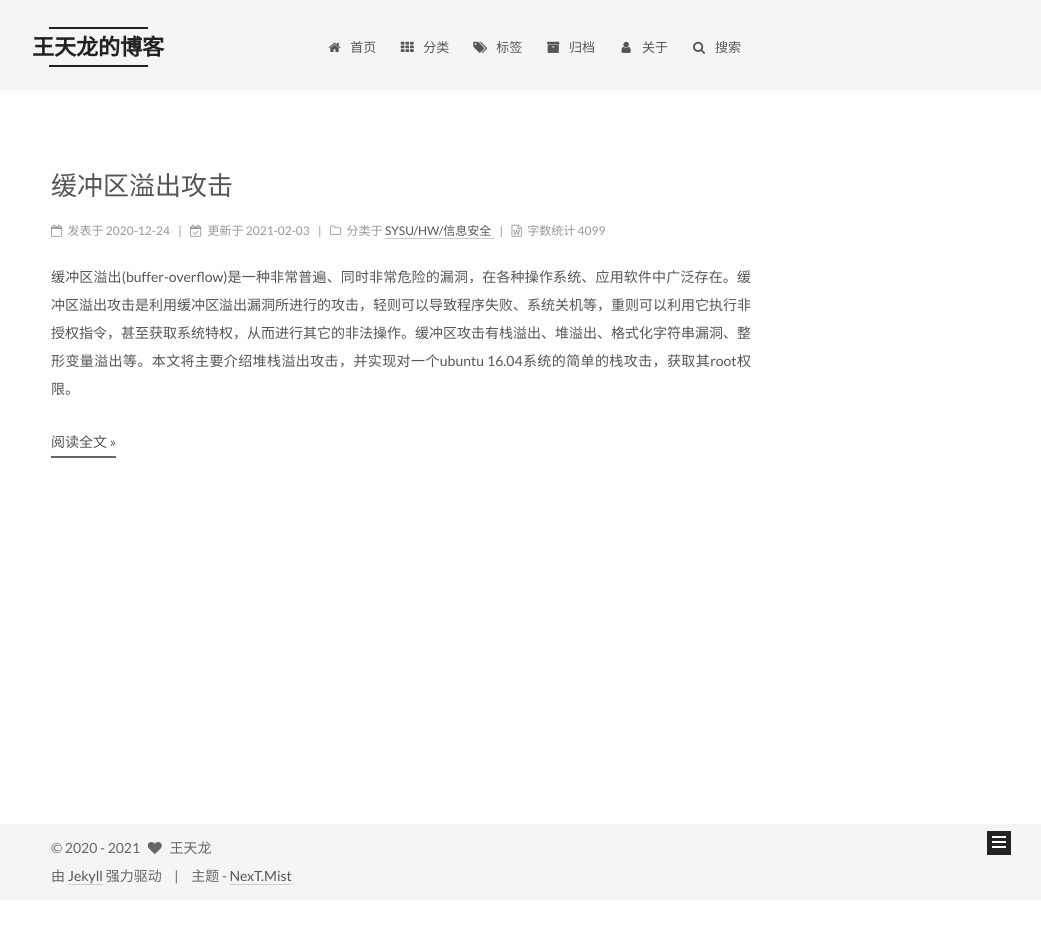
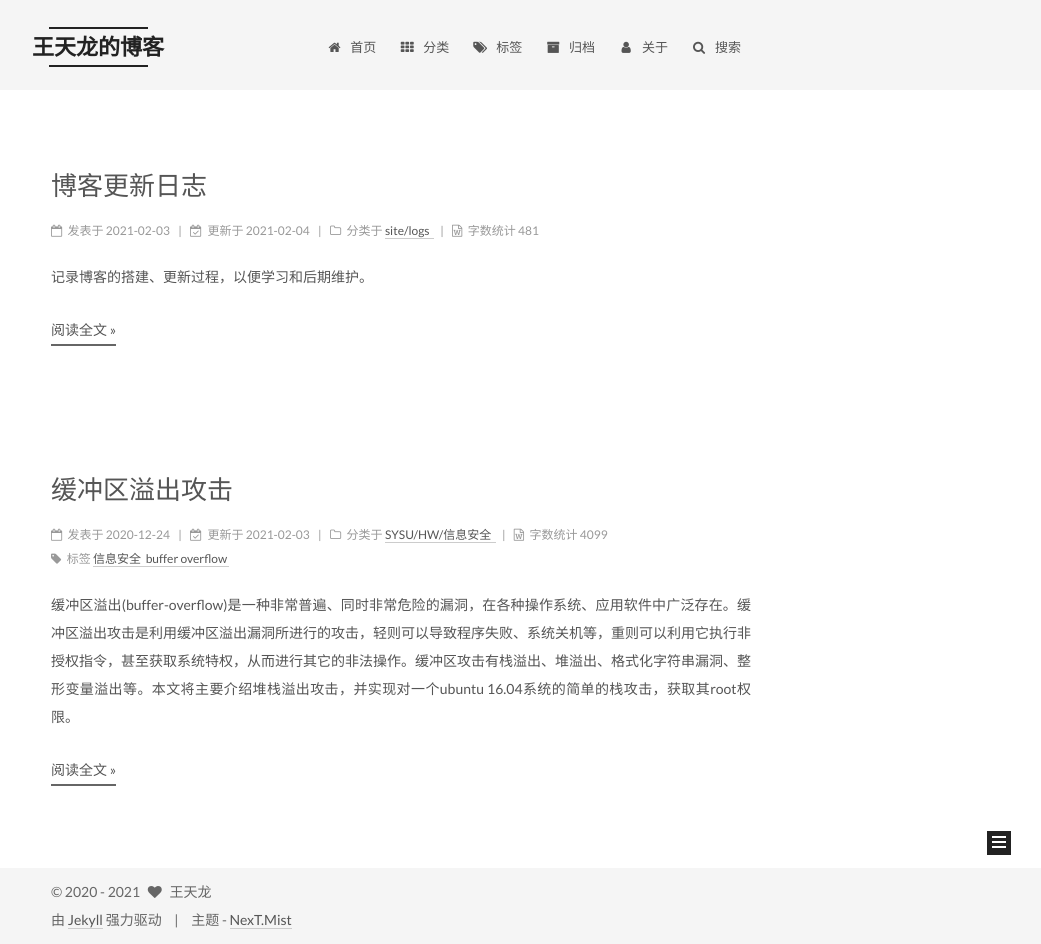
Before and after one commit to wangtl175/wangtl175.git.io, a Jekyll site: the page built from index.html, in a window 1280 px wide. Shown: the whole page, without its empty margins (239-1280 px from the left). Built offline with Jekyll 4.4.1, drawn with Linux system fonts in a browser that asks for light colours; the list of posts is cut into pages by our own code; comment, search, counter and statistics services are not loaded; before the commit the page ends 900 px from its top, so only the background shows below that.

Commit message:
display tags

````diff
--- a/_config.yml
+++ b/_config.yml
@@ -76,7 +76,7 @@ plugins:
 # ---------------------------------------------------------------
 
 # Put your favicon.ico into `assets/` directory.
-favicon: /assets/favicon.ico
+favicon: /assets/favicon.png
 
 # Set default keywords (Use a comma to separate)
 keywords: "Jekyll, NexT"
@@ -278,7 +278,7 @@ sidebar:
   b2t: false
 
   # Scroll percent label in b2t button
-  scrollpercent: false
+  scrollpercent: true
 
 
 # Blog rolls
@@ -314,6 +314,7 @@ post_meta:
   created_at: true
   updated_at: true
   categories: true
+  tags: true
 
 
 # Post wordcount display settings
@@ -331,7 +332,7 @@ post_wordcount:
 
 # Declare license on posts
 post_copyright:
-  enable: false
+  enable: true
   license: CC BY-NC-SA 3.0
   license_url: https://creativecommons.org/licenses/by-nc-sa/3.0/
 
@@ -619,7 +620,7 @@ use_motion: true
 fancybox: true
 
 # Progress bar in the top during page loading.
-pace: false
+pace: true
 # Themes list:
 #pace-theme-big-counter
 #pace-theme-bounce
--- a/_data/languages/zh-Hans.yml
+++ b/_data/languages/zh-Hans.yml
@@ -31,6 +31,7 @@ post:
   sticky: 置顶
   posted: 发表于
   in: 分类于
+  tag: 标签
   read_more: 阅读全文
   untitled: 未命名
   toc_empty: 此文章未包含目录
--- a/_includes/_macro/post.html
+++ b/_includes/_macro/post.html
@@ -102,7 +102,7 @@
                 {% assign cat_url_encode = cat | url_encode | replace: '+', '%20' %}
                 <span itemprop="about" itemscope itemtype="http://schema.org/Thing">
                   <a href="{{ '/category/#/' | relative_url | append: cat_url_encode }}" itemprop="url" rel="index">
-                    <span itemprop="name">{{ cat }}</span>
+                    <span itemprop="name">{{ cat }}&nbsp;</span>
                   </a>
                 </span>
 
@@ -254,6 +254,31 @@
             </div>
           {% endif %}
 
+          {% if post.tags and post.tags.size !=0 and site.post_meta.tags %}
+            <span class="post-category" >
+              <br>
+              <span class="post-meta-item-icon">
+                <i class="fa fa-tag"></i>
+              </span>
+              {% if site.post_meta.item_text %}
+                <span class="post-meta-item-text">{{ __.post.tag }}</span>
+              {% endif %}
+              {% for tag in post.tags %}
+                {% assign cat_url_encode = tag | url_encode | replace: '+', '%20' %}
+                <span itemprop="about" itemscope itemtype="http://schema.org/Thing">
+                  <a href="{{ '/category/#/' | relative_url | append: cat_url_encode }}" itemprop="url" rel="index">
+                    <span itemprop="name">{{ tag }}&nbsp;</span>
+                  </a>
+                </span>
+
+                {% assign tag_length = post.tag.size %}
+                {% if tag_length > 1 and forloop.index != tag_length %}
+                  {{ __.symbol.comma }}
+                {% endif %}
+              {% endfor %}
+            </span>
+          {% endif %}
+
           {% unless site.excerpt_description and is_index %}
             {% if site.description %}
                 <div class="post-description">
@@ -261,7 +286,6 @@
                 </div>
             {% endif %}
           {% endunless %}
-
         </div>
       </header>
     {% endunless %}
@@ -350,14 +374,15 @@
     </div>
 
     <footer class="post-footer">
-      {% if post.tags and post.tags.size != 0 and is_index == nil or is_index == false %}
+      <!--把标签移到post-header
+      {% if post.tags and post.tags.size != 0 %}
         <div class="post-tags">
           {% for tag in post.tags %}
             {% assign tag_url_encode = tag | url_encode | replace: '+', '%20' %}
 	    <a href="{{ '/tag/#/' | relative_url | append: tag_url_encode }}" rel="tag"><i class="fa fa-tag"></i> {{ tag }}</a>
           {% endfor %}
         </div>
-      {% endif %}
+      {% endif %}-->
 
       {% unless is_index %}
       {% if site.vkontakte_api.enable and site.vkontakte_api.like %}
--- /dev/null
+++ b/_posts/2021-02-03-update_logs.md
@@ -0,0 +1,98 @@
+---
+title: 博客更新日志
+date: 2021-02-03 00:00:00
+updated: 2021-02-04 00:00:00
+categories:
+- site/logs
+comments: false
+---
+
+记录博客的搭建、更新过程，以便学习和后期维护。
+
+### 2021-02-03
+
+#### 搭建成功
+
+使用[jekyll theme next](https://github.com/Simpleyyt/jekyll-theme-next.git)搭建完成
+
+[配置参考](http://theme-next.simpleyyt.com/getting-started.html)
+
+### 2021-02-04
+
+#### 把标签加到post meta里，从而可以在首页显示
+
+1. 修改了\_config.yml文件，在post\_meta里加上
+
+    ```yaml
+    post_meta:
+      ...
+      tags: true
+    ```
+
+2. 在\_data\languages\zh-Hans.yml的post里加上
+
+    ```yaml
+    post:
+      ...
+      tag: 标签
+      ...
+    ```
+
+3. 修改\_includes\\\_macro\post.html文件，下面那一段删掉
+
+    {% raw %}
+
+    ```html
+    {% if post.tags and post.tags.size != 0 and is_index == nil or is_index == false%}
+              <div class="post-tags">
+                {% for tag in post.tags %}
+                  {% assign tag_url_encode = tag | url_encode | replace: '+', '%20' %}
+    	          <a href="{{ '/tag/#/' | relative_url | append: tag_url_encode }}" rel="tag"><i class="fa fa-tag"></i> {{ tag }}</a>
+                {% endfor %}
+            </div>
+            {% endif %}
+    ```
+
+    然后在<header class="post-header"\>里，找到块`{% if site.post_wordcount.wordcount or site.post_wordcount.min2read %}`，然后在其`{% endif %}`后面加上
+
+    ```html
+    {% if post.tags and post.tags.size !=0 and site.post_meta.tags %}
+      <span class="post-category" >
+        <br>
+        <span class="post-meta-item-icon">
+          <i class="fa fa-tag"></i>
+        </span>
+        {% if site.post_meta.item_text %}
+          <span class="post-meta-item-text">{{ __.post.tag }}</span>
+        {% endif %}
+        {% for tag in post.tags %}
+          {% assign cat_url_encode = tag | url_encode | replace: '+', '%20' %}
+          <span itemprop="about" itemscope itemtype="http://schema.org/Thing">
+            <a href="{{ '/category/#/' | relative_url | append: cat_url_encode }}" itemprop="url" rel="index">
+              <span itemprop="name">{{ tag }}&nbsp;</span>
+            </a>
+          </span>
+          {% assign tag_length = post.tag.size %}
+          {% if tag_length > 1 and forloop.index != tag_length %}
+            {{ __.symbol.comma }}
+          {% endif %}
+        {% endfor %}
+      </span>
+    {% endif %}
+    ```
+
+    {% endraw %}
+
+4. 删掉\_sass\\\_schemes\Mist\\\_posts-expanded.scss文件里的
+
+    ```scss
+    .post-tags {
+        text-align: left;
+        a {
+          padding: 1px 5px;
+          background: $whitesmoke;
+          border-bottom: none;
+        }
+        a:hover { background: $grey-light; }
+      }
+    ```
--- a/_sass/_schemes/Mist/_posts-expanded.scss
+++ b/_sass/_schemes/Mist/_posts-expanded.scss
@@ -29,15 +29,6 @@
 
   .post-body img { margin: 0 auto; }
 
-  .post-tags {
-    text-align: left;
-    a {
-      padding: 1px 5px;
-      background: $whitesmoke;
-      border-bottom: none;
-    }
-    a:hover { background: $grey-light; }
-  }
   .post-nav { margin-top: 40px; }
 }
 
````
Also changed, not shown: assets/favicon.png (added).
